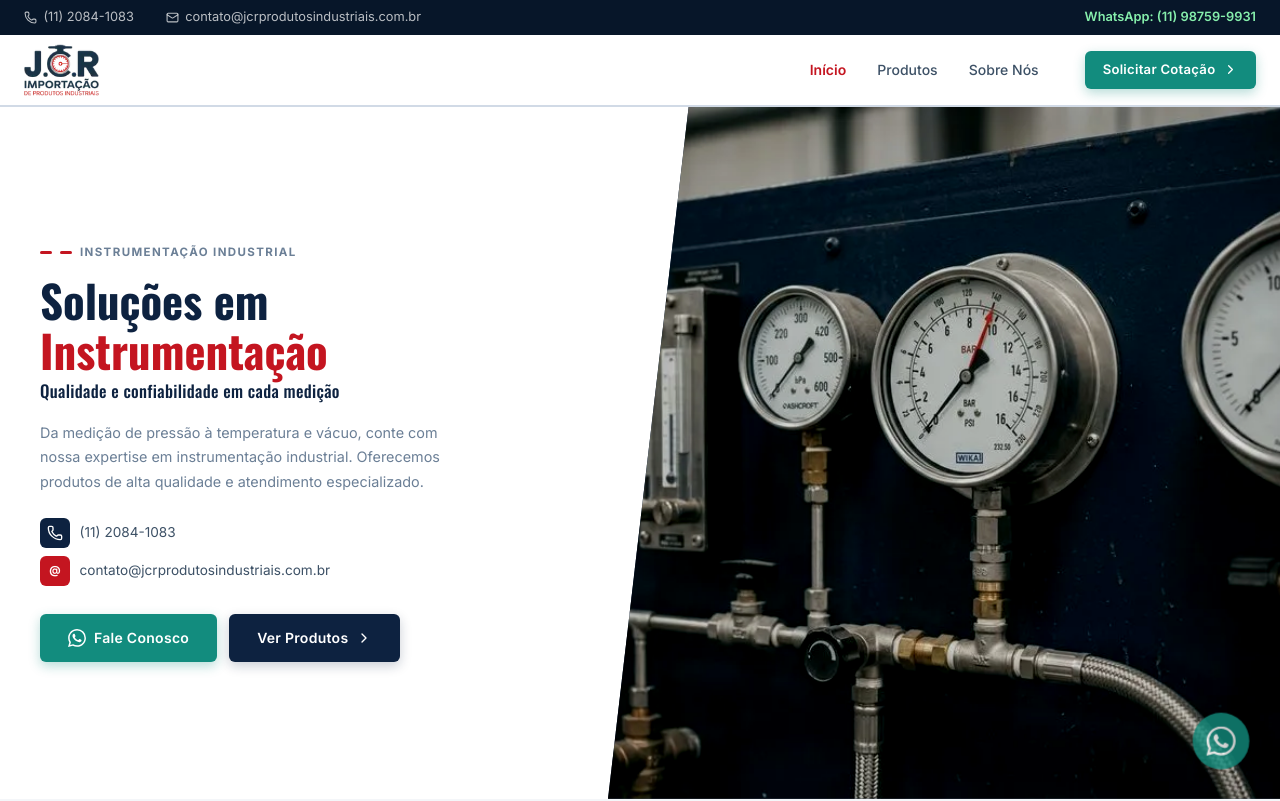
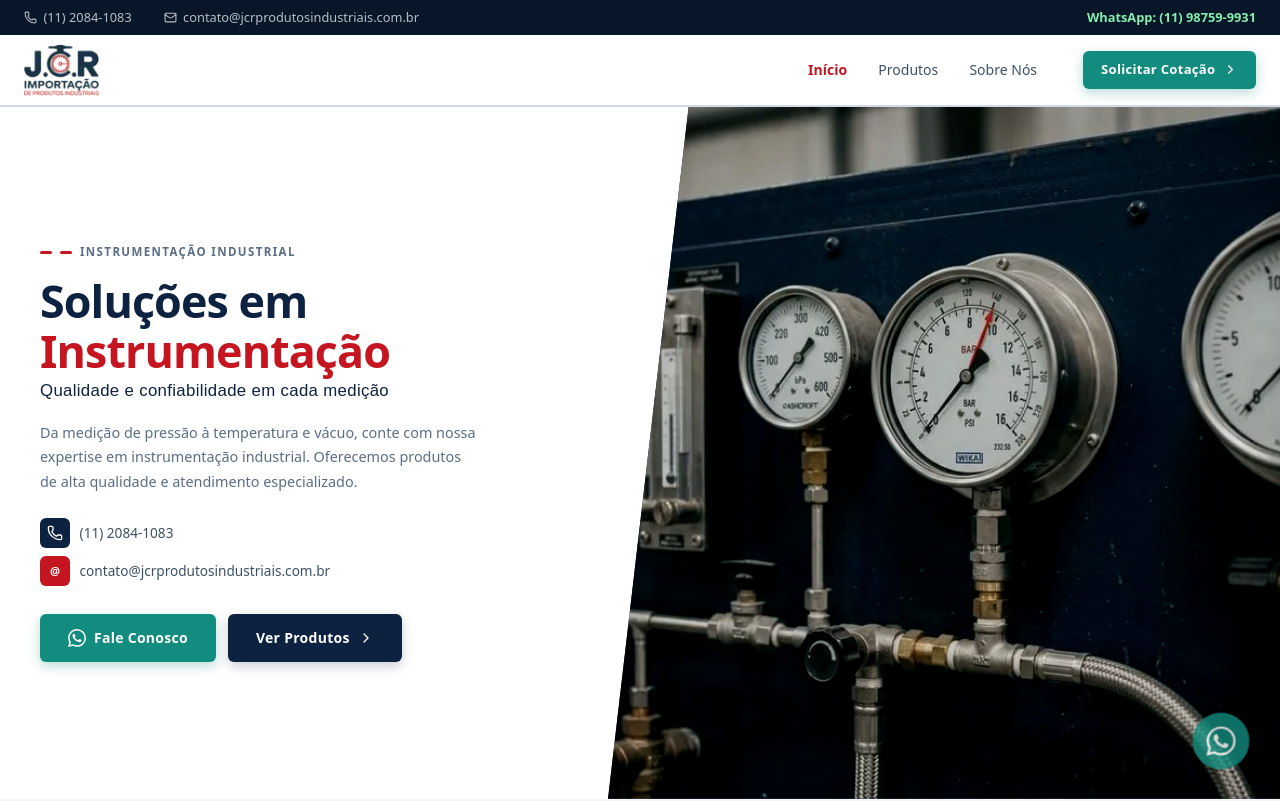
Before and after one commit to LuisGustavoCassioli/PROJETO-2026--5-SEMESTRE---JCR-IMPORTA-O-DE-PRODUTOS-INDUSTRIAIS, a React (Vite) app: page / in a window 1280 px wide. Shown: the top 801 px of the page. Built offline with nearby package versions, Linux system fonts and the light colour scheme; no server answers.

Commit message:
new changes on accessibility

```diff
--- a/src/components/Footer.css
+++ b/src/components/Footer.css
@@ -50,7 +50,7 @@
 .footer-brand p {
   font-size: 0.875rem;
   line-height: 1.7;
-  color: rgba(255,255,255,0.55);
+  color: rgba(255,255,255,0.75);
 }
 
 .footer-contact-inline {
@@ -64,19 +64,19 @@
   align-items: center;
   gap: 0.4rem;
   font-size: 0.82rem;
-  color: rgba(255,255,255,0.55);
+  color: rgba(255,255,255,0.75);
   transition: color 0.2s;
 }
 .footer-contact-inline a:hover { color: #fff; }
 
 /* ── Columns ── */
 .footer-title {
-  font-family: 'Oswald', sans-serif;
+  font-family: system-ui, -apple-system, BlinkMacSystemFont, "Segoe UI", Roboto, Helvetica, Arial, sans-serif;
   font-size: 0.7rem;
   font-weight: 600;
   text-transform: uppercase;
   letter-spacing: 0.15em;
-  color: rgba(255,255,255,0.45);
+  color: rgba(255,255,255,0.75);
   margin-bottom: 1.1rem;
   margin-top: 0;
 }
@@ -85,7 +85,7 @@
 
 .footer-col ul li a {
   font-size: 0.875rem;
-  color: rgba(255,255,255,0.65);
+  color: rgba(255,255,255,0.75);
   transition: color 0.2s;
 }
 .footer-col ul li a:hover { color: #fff; }
@@ -102,7 +102,7 @@
   align-items: center;
   gap: 0.5rem;
   font-size: 0.8rem;
-  color: rgba(255,255,255,0.45);
+  color: rgba(255,255,255,0.75);
 }
 
 .footer-address-inner svg { color: var(--red-light); flex-shrink: 0; }
@@ -117,7 +117,7 @@
 
 .footer-bottom p {
   font-size: 0.78rem;
-  color: rgba(255,255,255,0.35);
+  color: rgba(255,255,255,0.6);
 }
 
 /* ── Floating WhatsApp ── */
--- a/src/components/TopBar.tsx
+++ b/src/components/TopBar.tsx
@@ -5,7 +5,7 @@ export default function TopBar() {
     return (
         <div className="topbar">
             <div className="container topbar-inner">
-                <a href="tel:+551120841083" className="topbar-item">
+                <a href="tel:+551120841083" className="topbar-item" aria-label="Ligar para JCR pelo telefone 11 2084-1083">
                     <Phone size={13} />
                     <span>(11) 2084-1083</span>
                 </a>
--- a/src/index.css
+++ b/src/index.css
@@ -1,4 +1,3 @@
-@import url('https://fonts.googleapis.com/css2?family=Inter:wght@300;400;500;600;700;800;900&family=Oswald:wght@400;500;600;700&display=swap');
 
 :root {
   --navy:       #0d2240;
@@ -14,7 +13,7 @@
   --border:     #d1dae6;
   --text:       #0f2137;
   --text-mid:   #3d5166;
-  --text-muted: #6b7f96;
+  --text-muted: #5a6e85;
   --accent:     #c41520;
 
   --shadow-sm: 0 1px 3px rgba(13,34,64,0.08), 0 1px 2px rgba(13,34,64,0.04);
@@ -30,7 +29,7 @@
 html { scroll-behavior: smooth; font-size: 16px; }
 
 body {
-  font-family: 'Inter', sans-serif;
+  font-family: system-ui, -apple-system, BlinkMacSystemFont, "Segoe UI", Roboto, Helvetica, Arial, sans-serif;
   background: var(--white);
   color: var(--text);
   line-height: 1.6;
@@ -39,7 +38,9 @@ body {
 }
 
 h1, h2, h3, h4, h5, h6 {
-  font-family: 'Oswald', sans-serif;
+  font-family: system-ui, -apple-system, BlinkMacSystemFont, "Segoe UI", Roboto, Helvetica, Arial, sans-serif;
+  font-weight: 600;
+  letter-spacing: -0.02em;
   line-height: 1.15;
   color: var(--navy);
 }
--- a/src/pages/HomePage.tsx
+++ b/src/pages/HomePage.tsx
@@ -135,7 +135,7 @@ export default function HomePage() {
                     <div className="hero-diagonal" />
                     <div className="hero-image-collage">
                         <div className="hero-img-main">
-                            <img src="/hero_industrial.webp" alt="Industrial instrumentation gauges" width="800" height="600" />
+                            <img src="/hero_industrial.webp" alt="Industrial instrumentation gauges" width="800" height="600" fetchPriority="high" style={{ width: '100%', height: '100%', objectFit: 'cover' }} />
                         </div>
                     </div>
                 </div>
```
Also changed, not shown: public/logo-sm.webp.
